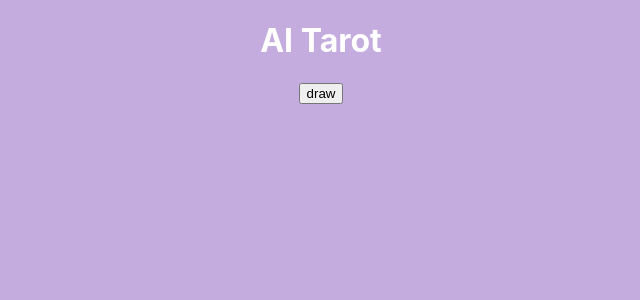
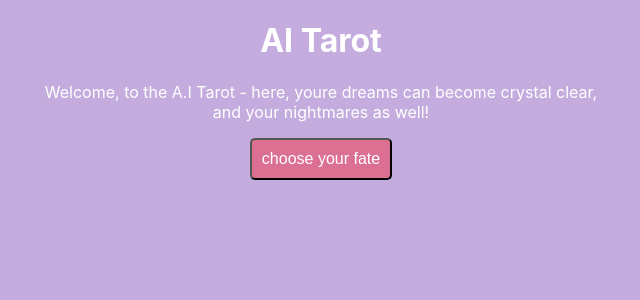
Before and after one commit to WrongAlice/react-tarot, a React (Create React App) app: page / in a window 1280 px wide. Shown: the top 300 px of the page, without its empty margins (319-959 px from the left). Built offline with nearby package versions, Linux system fonts and the light colour scheme.

Commit message:
new saves to project

```diff
--- a/src/App.css
+++ b/src/App.css
@@ -15,6 +15,21 @@ body {
   display: flex;
   justify-content: center;
   padding-top: 90px;
+
+
+}
+
+button {
+  padding: 10px;
+  border-radius: 5px;
+  background-color:palevioletred;
+  color:white;
+  font-size:16px;
+}
+
+button:hover {
+  color:black;
+  background-color:palevioletred;
 
 
 }
--- a/src/App.js
+++ b/src/App.js
@@ -1,5 +1,6 @@
 import React, { useState } from 'react'
 import './App.css';
+import SingleCard from './components/singleCard';
 
 
 const cardImages = [
@@ -11,11 +12,6 @@ const cardImages = [
 
 function App() {
   const [ cards, setCards ] =useState([])
-  // const [ cardOne, setCardOne ] =useState()
-  // const [ cardTwo, setCardTwo ] =useState()
-  // const [ cardThree, setCardThree ] =useState()
-  const [ flipped, setFlipped ]= useState()
-  // const [ noshow, setNoshow ] = ("false")
 
 
 
@@ -30,33 +26,21 @@ function App() {
 
 
   const reset = () => {
-    setFlipped()
     shuffleCards()
-    // setNoshow("true")
+
   }
 
   return(
     <div className="App">
       <h1> AI Tarot </h1>
-    <button onClick={reset}> draw </button>
+      <p> Welcome, to the A.I Tarot - here, youre dreams can become crystal clear,
+        <br/> and your nightmares as well!</p>
+      <button onClick={reset}> choose your fate </button>
+
 
    <div className="grid">
    {cards.slice(0, 3).map(card => (
-     <div className="card" key={card.id}>
-  <div className={flipped ? "flipped" : "undefined"}>
- <img className="front" src={card.src} alt="card front" onClick={setFlipped === "true" } />
- <img className="back" src="img/back.PNG" alt="card back" onClick={setFlipped } />
- <div className="card-info">
-  <div className={flipped ? "" : "desc"}>
-
-     <p>{card.name}</p>
-     <p> {card.description}</p>
-     </div>
-     </div>
-
-</div>
-</div>
-
+  <SingleCard key={card.id} card={card} />
    ))}
    </div>
    </div>
--- /dev/null
+++ b/src/components/singleCard.js
@@ -0,0 +1,25 @@
+import React, { useState } from 'react'
+
+
+
+
+export default function SingleCard({card}) {
+    const [ flipped, setFlipped ]= useState()
+    return (
+        <div className="card">
+        <div className={flipped ? "flipped" : "undefined"}>
+       <img className="front" src={card.src} alt="card front" onClick={setFlipped === "true" } />
+       <img className="back" src="img/back.PNG" alt="card back" onClick={setFlipped } />
+       <div className="card-info">
+        <div className={flipped ? "" : "desc"}>
+
+           <p>{card.name}</p>
+           <p> {card.description}</p>
+           </div>
+           </div>
+
+      </div>
+      </div>
+
+    )
+}
```
Also changed, not shown: src/components/Draw.js (deleted, +0 -14 lines), public/img/back.png, src/components/singleCard.css (added).
